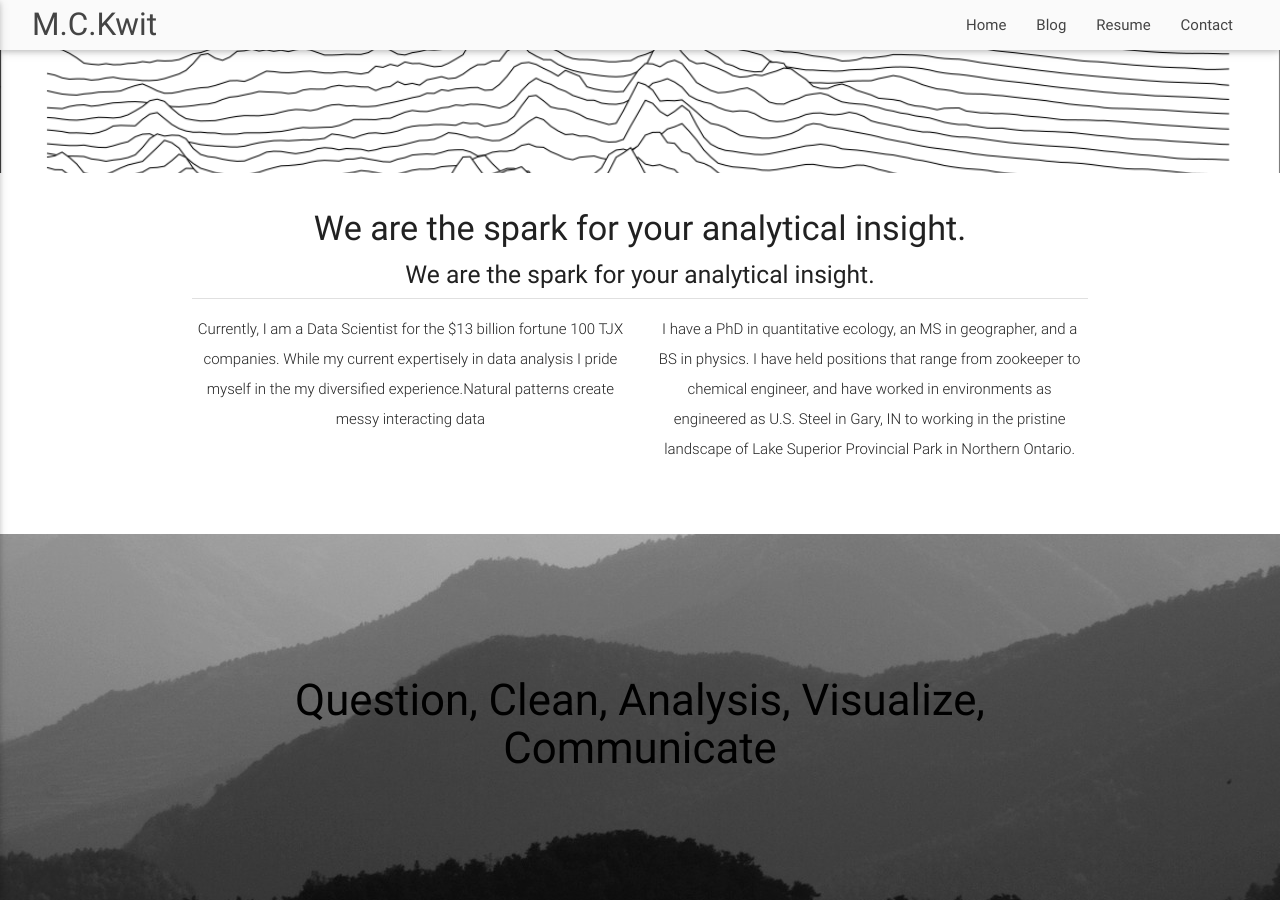
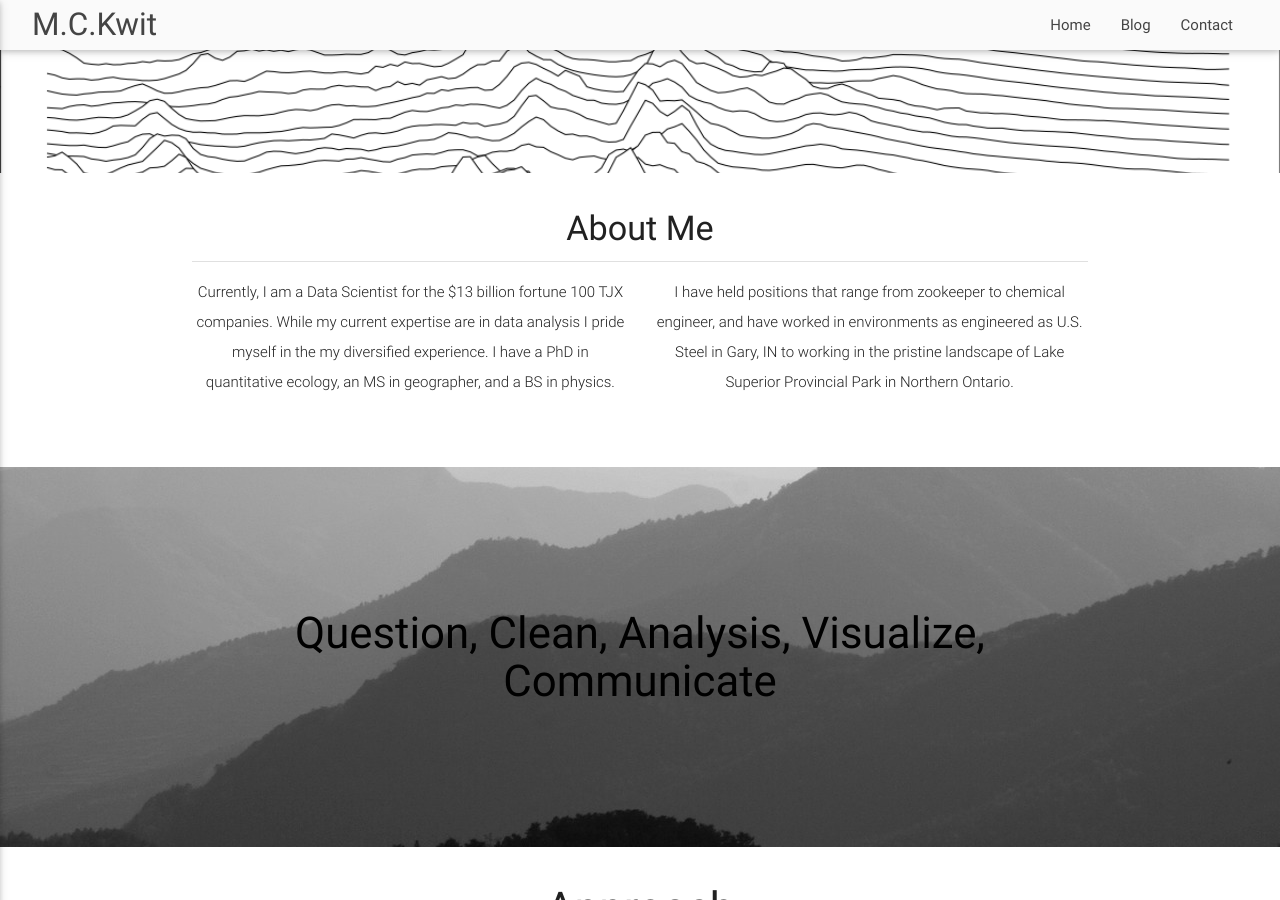
Before and after one commit to kwiter/kwiter.github.io, a Jekyll site: the page built from index.html, in a window 1280 px wide and 900 px high, scrolled down 791 px. Built offline with Jekyll 4.4.1, drawn with Linux system fonts in a browser that asks for light colours; nearby versions of some CDN libraries; some of the changed text lies outside the part shown.

Commit message:
remove reume

```diff
--- a/_includes/navBar.html
+++ b/_includes/navBar.html
@@ -6,7 +6,7 @@
         <li><a href="{{base.url}}/index.html">Home</a></li>
         <!--<li><a href="{{base.url}}/about/">About</a></li>-->
         <li><a href="{{base.url}}/blog-home/">Blog</a></li>
-        <li><a href="{{base.url}}/resume/"> Resume</a></li>
+        <!--<li><a href="{{base.url}}/resume/"> Resume</a></li>-->
         <li><a href="{{base.url}}/index.html#ContactUS">Contact</a></li>
       </ul>
 
@@ -14,7 +14,7 @@
         <li><a href="{{base.url}}/index.html">Home</a></li>
         <!--<li><a href="{{base.url}}/about/">About</a></li>-->
         <li><a href="{{base.url}}/blog-home/">Blog</a></li>
-        <li><a href="{{base.url}}/resume/"> Resume</a></li>
+         <!--<li><a href="{{base.url}}/resume/"> Resume</a></li>-->
         <li><a href="{{base.url}}/index.html#ContactUS">Contact</a></li>
       </ul>
       <a href="#" data-activates="nav-mobile" class="button-collapse"><i class="material-icons">menu</i></a>
--- a/_layouts/main.html
+++ b/_layouts/main.html
@@ -41,15 +41,15 @@
       <div class="row">
         <div class="col s12 center">
           <h3><i class="mdi-content-send brown-text"></i></h3>
-          <h4>We are the spark for your analytical insight.</h4>
-          <h5>We are the spark for your analytical insight.</h5>
+          <h4>About Me</h4>
+          <h5></h5>
            <div class="divider"></div>
           <div class="row">
             <div class="col s6 center">
-                <p class="center light">Currently, I am a Data Scientist for the $13 billion fortune 100 TJX companies. While my current expertisely in data analysis I pride myself in the my diversified experience.Natural patterns create messy interacting data </p>
+                <p class="center light">Currently, I am a Data Scientist for the $13 billion fortune 100 TJX companies. While my current expertise are in data analysis I pride myself in the my diversified experience. I have a PhD in quantitative ecology, an MS in geographer, and a BS in physics. </p>
             </div>
             <div class="col s6 center">
-                <p class="center light">I have a PhD in quantitative ecology, an MS in geographer, and a BS in physics. I have held positions that range from zookeeper to chemical engineer, and have worked in environments as engineered as U.S. Steel in Gary, IN to working in the pristine landscape of Lake Superior Provincial Park in Northern Ontario.</p>
+                <p class="center light"> I have held positions that range from zookeeper to chemical engineer, and have worked in environments as engineered as U.S. Steel in Gary, IN to working in the pristine landscape of Lake Superior Provincial Park in Northern Ontario.</p>
             </div>
           </div>
         </div>
@@ -90,25 +90,25 @@
             <h2 class="center white-text"><i class="material-icons circle red darken-4">language</i></h2>
             <h5 class="center">Tools</h5>
 
-            <p class="light">Data is an asset. It is everything. The process of collecting, cleaning, and storing this data is of primary importance. We provide a streamlined framework to ensure its reliability.</p>
+            <p class="light">A suite of tools may be necessary to solve a problem. My primary language is R, but I am adept in a variety tools from python and SQL to GIS and even lowly excel. </p>
+          </div>
+        </div>
+
+        <div class="col s12 m4">
+          <div class="icon-block">
+            <h2 class="center white-text"><i class="material-icons circle red darken-4">show_chart</i></h2>
+            <h5 class="center">Visualizations</h5>
+
+            <p class="light">A picture is worth a thousand words and at least 10 tables. I pride myself in the visuals I produce. Each visual should empower the user and ideally also inspire visualy. </p>
           </div>
         </div>
 
         <div class="col s12 m4">
           <div class="icon-block">
             <h2 class="center white-text"><i class="material-icons circle red darken-4">fingerprint</i></h2>
-            <h5 class="center">Visualizations</h5>
+            <h5 class="center">Statistics</h5>
 
-            <p class="light">A picture is worth a thousand words and at least 10 tables.</p>
-          </div>
-        </div>
-
-        <div class="col s12 m4">
-          <div class="icon-block">
-            <h2 class="center white-text"><i class="material-icons circle red darken-4">show_chart</i></h2>
-            <h5 class="center">Products</h5>
-
-            <p class="light">Data is patterns, but these patterns may not be obvious. Our expertise is extracting these patterns using the latest algorithms to automate analytical model building providing fast, reliable, and effective results.</p>
+            <p class="light">I am trained as a Bayesian, but I am not a dogmatic Bayesian. I wholy embrace any solution that provides quick, accurate, and interpretable results. </p>
           </div>
         </div>
       </div>
```
Also changed, not shown: other parts of _layouts/main.html (+1 -1 lines).
